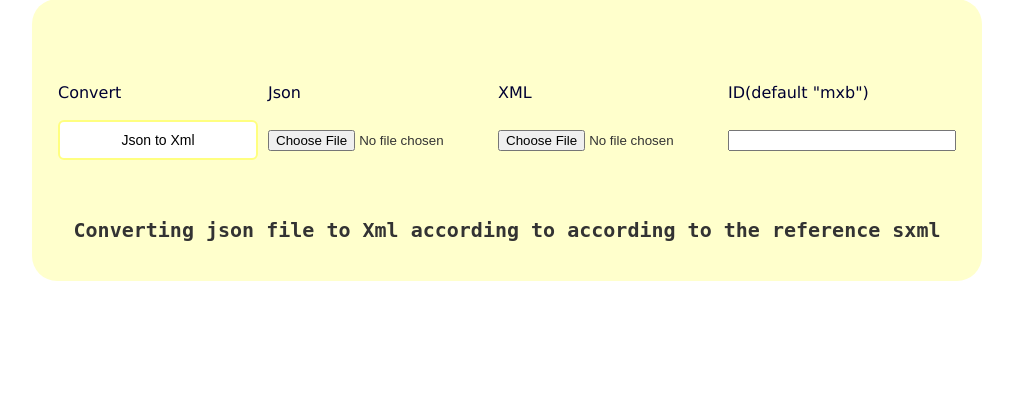
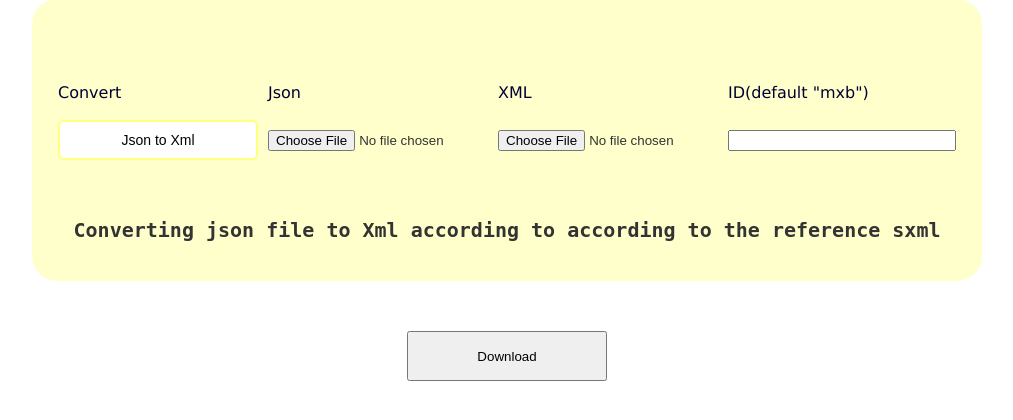
Before and after one commit to gabrielw33/WSaC, a Python web app: template app/templates/index.html in a window 1280 px wide. Shown: the part 322-742 px from the top of the page, without its empty margins (133-1146 px from the left). Run offline with Jinja, Linux system fonts and the light colour scheme; the template is opened without the code that fills it, so the values that code supplies are empty.

Commit message:
new batton progres

```diff
--- a/app/static/style.css
+++ b/app/static/style.css
@@ -14,6 +14,16 @@ html {
     border-radius: 25px;
     background-color: #ffffcc;
     padding: 20px;
+}
+
+#Download{
+    /*visibility: hidden; */
+    width: 200px;
+    height: 50px;
+    margin-left: auto;
+    margin-right: auto;
+
+
 }
 body {
   font-family: "Helvetica Neue", Helvetica, Arial, sans-serif;
--- a/app/templates/index.html
+++ b/app/templates/index.html
@@ -30,7 +30,7 @@
                     </tr>
                     <tr>
                         <td>
-				<button name="B_StJ" type="submit" class="button1" id="try-again" >Source to
+                            <button name="B_StJ" type="submit" class="button1" id="try-again">Source to
                                 Json</button>
                         </td>
                         <td>
@@ -86,6 +86,9 @@
 
 
         </div>
+        <form role="form" method="POST" action="{{ url_for('Download_b') }}">
+            <button id=Download type="submit"> Download </button>
+        </form>
         {% for message in get_flashed_messages() %}
         <strong class="success">{{ message }}</strong>
         {% endfor %}
```
Also changed, not shown: app/main.py (+19 -1 lines). Lines whose indentation alone changed are shown as unchanged.
